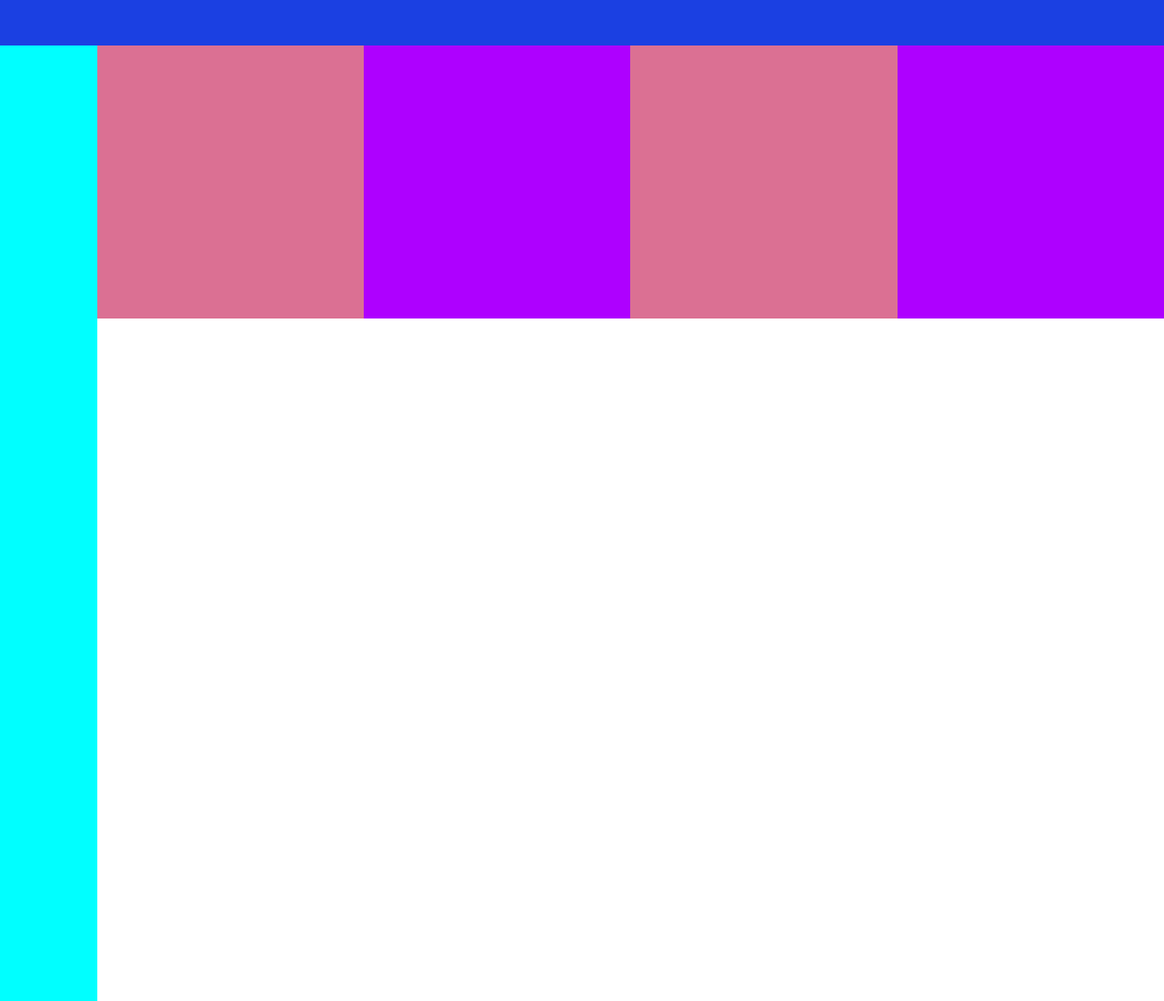
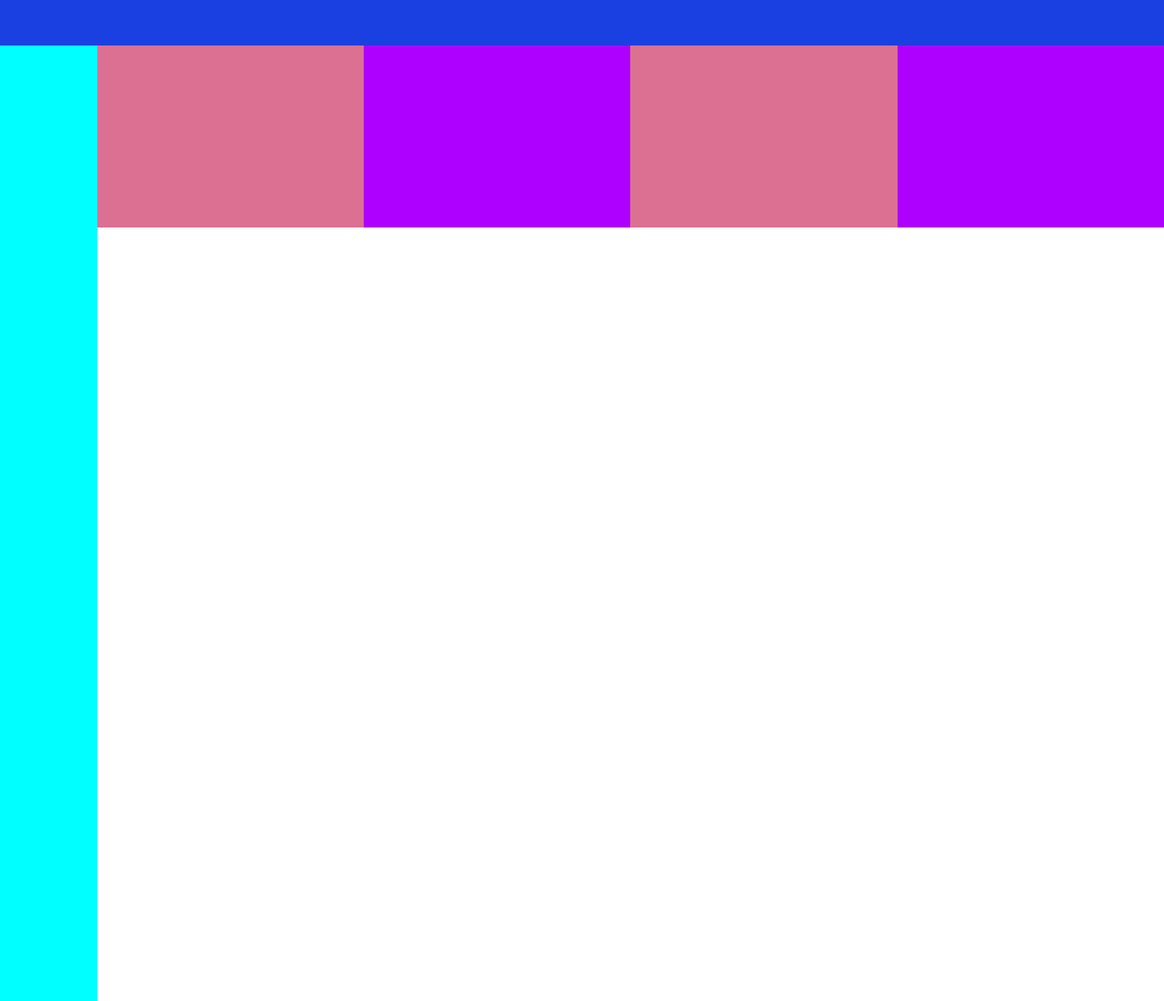
Before and after one commit to Liz-designer/paginayoutube, a plain HTML site: page index.html in a window 1280 px wide. Shown: the top 1100 px of the page at 91% size. Drawn offline with nearby package versions, Linux system fonts and the light colour scheme.

Commit message:
he corregido las alturas de las miniaturas de youtube

```diff
--- a/css/styles.css
+++ b/css/styles.css
@@ -13,11 +13,11 @@
 }
 
 .caja3 {
-    height: 300px;
+    height: 200px;
     background-color: rgb(174, 0, 255);
 }
 
 .caja4 {
-    height: 300px;
+    height: 200px;
     background-color: palevioletred;
 }
```
